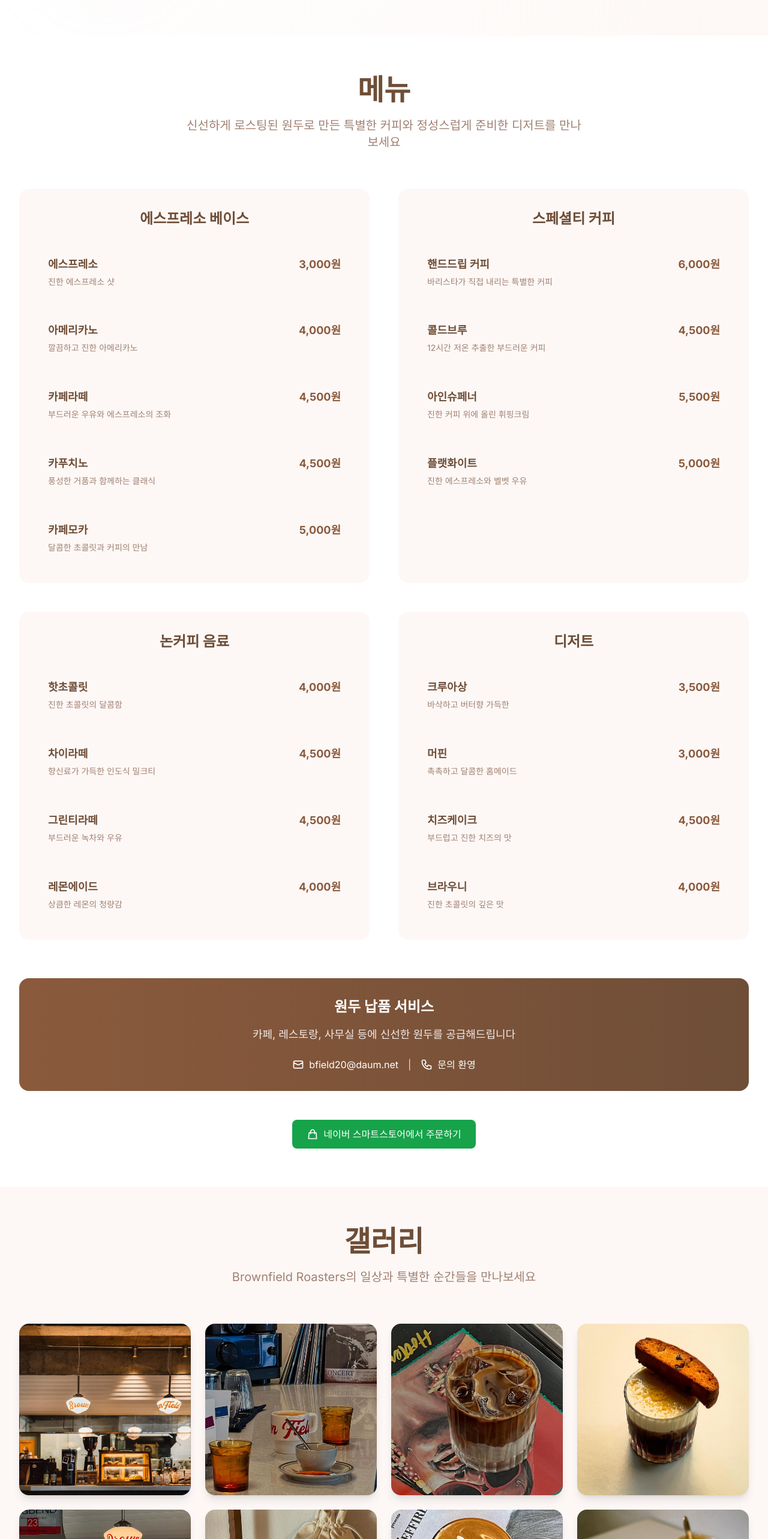
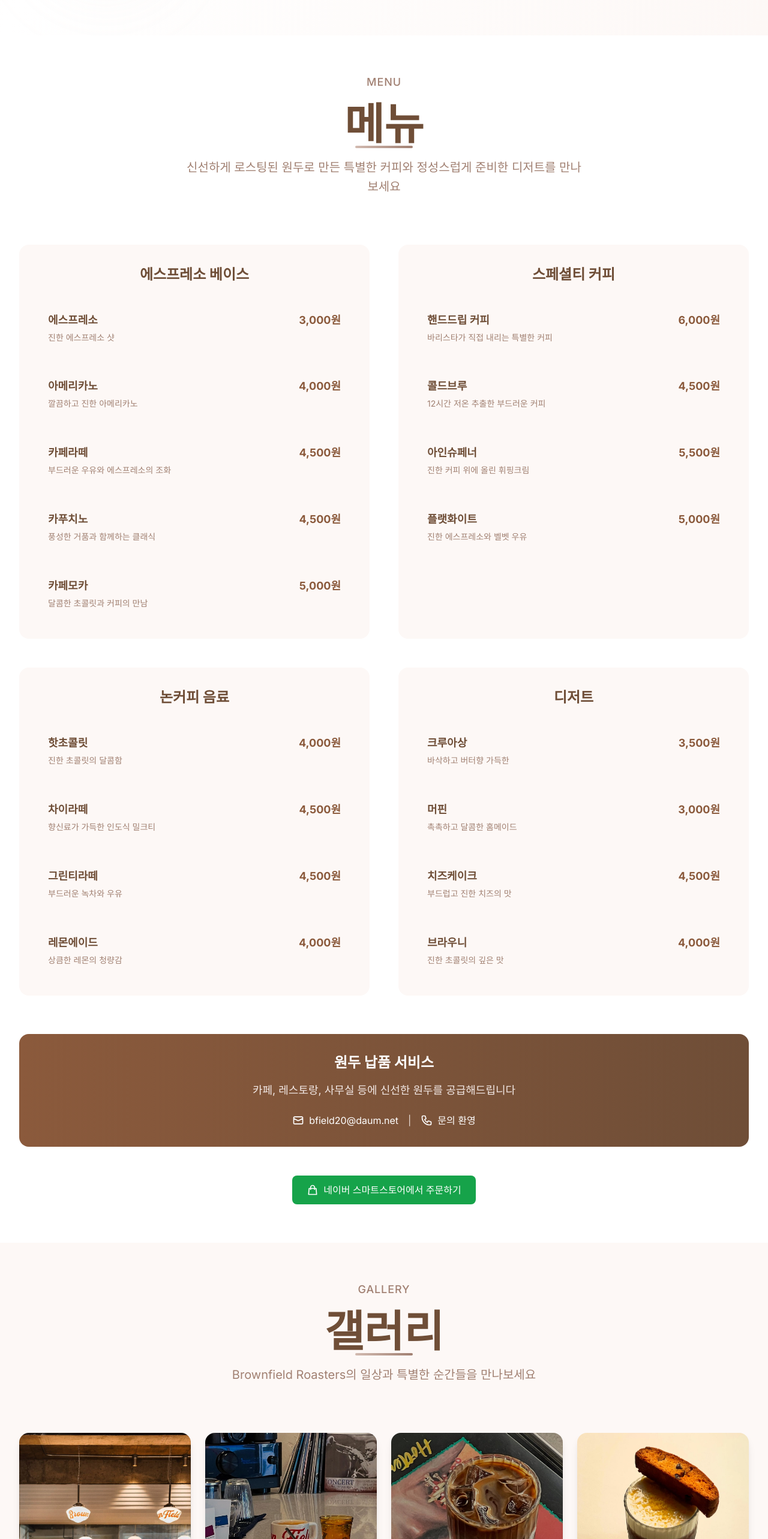
Before and after one commit to jinwooleegit/brownfield, a React (Create React App) app: page / in a window 1280 px wide. Shown: the part 3140-5706 px from the top of the page at 60% size. Built offline with nearby package versions, Linux system fonts and the light colour scheme.

Commit message:
Unify section header designs with consistent sophisticated styling

```diff
--- a/src/components/Contact.js
+++ b/src/components/Contact.js
@@ -5,13 +5,17 @@ const Contact = () => {
     <section id="contact" className="section-padding bg-coffee-50">
       <div className="container-max">
         {/* Section Header */}
-        <div className="text-center mb-16">
-          <h2 className="text-4xl md:text-5xl font-bold font-serif text-brown-800 mb-6">
-            찾아오시는 길
-          </h2>
-          <p className="text-xl text-brown-600 max-w-2xl mx-auto">
-            거제도에서 특별한 커피 경험을 기다리고 있습니다
-          </p>
+        <div className="text-center mb-20">
+          <div className="inline-block">
+            <span className="text-coffee-600 font-medium text-lg tracking-wider uppercase mb-4 block">Contact</span>
+            <h2 className="text-5xl md:text-7xl font-bold font-serif text-brown-800 mb-6 relative">
+              찾아오시는 길
+              <div className="absolute -bottom-2 left-1/2 transform -translate-x-1/2 w-24 h-1 bg-gradient-to-r from-coffee-400 to-coffee-600 rounded-full"></div>
+            </h2>
+            <p className="text-xl text-brown-600 max-w-2xl mx-auto leading-relaxed">
+              거제도에서 특별한 커피 경험을 기다리고 있습니다
+            </p>
+          </div>
         </div>
 
         <div className="grid lg:grid-cols-2 gap-16 items-start">
--- a/src/components/Gallery.js
+++ b/src/components/Gallery.js
@@ -58,13 +58,17 @@ const Gallery = () => {
     <section id="gallery" className="section-padding bg-gradient-to-br from-coffee-50 to-brown-50">
       <div className="container-max">
         {/* Section Header */}
-        <div className="text-center mb-16">
-          <h2 className="text-4xl md:text-5xl font-bold font-serif text-brown-800 mb-6">
-            갤러리
-          </h2>
-          <p className="text-xl text-brown-600 max-w-2xl mx-auto">
-            Brownfield Roasters의 일상과 특별한 순간들을 만나보세요
-          </p>
+        <div className="text-center mb-20">
+          <div className="inline-block">
+            <span className="text-coffee-600 font-medium text-lg tracking-wider uppercase mb-4 block">Gallery</span>
+            <h2 className="text-5xl md:text-7xl font-bold font-serif text-brown-800 mb-6 relative">
+              갤러리
+              <div className="absolute -bottom-2 left-1/2 transform -translate-x-1/2 w-24 h-1 bg-gradient-to-r from-coffee-400 to-coffee-600 rounded-full"></div>
+            </h2>
+            <p className="text-xl text-brown-600 max-w-2xl mx-auto leading-relaxed">
+              Brownfield Roasters의 일상과 특별한 순간들을 만나보세요
+            </p>
+          </div>
         </div>
 
         {/* Gallery Grid */}
--- a/src/components/Menu.js
+++ b/src/components/Menu.js
@@ -45,13 +45,17 @@ const Menu = () => {
     <section id="menu" className="section-padding bg-white">
       <div className="container-max">
         {/* Section Header */}
-        <div className="text-center mb-16">
-          <h2 className="text-4xl md:text-5xl font-bold font-serif text-brown-800 mb-6">
-            메뉴
-          </h2>
-          <p className="text-xl text-brown-600 max-w-2xl mx-auto">
-            신선하게 로스팅된 원두로 만든 특별한 커피와 정성스럽게 준비한 디저트를 만나보세요
-          </p>
+        <div className="text-center mb-20">
+          <div className="inline-block">
+            <span className="text-coffee-600 font-medium text-lg tracking-wider uppercase mb-4 block">Menu</span>
+            <h2 className="text-5xl md:text-7xl font-bold font-serif text-brown-800 mb-6 relative">
+              메뉴
+              <div className="absolute -bottom-2 left-1/2 transform -translate-x-1/2 w-24 h-1 bg-gradient-to-r from-coffee-400 to-coffee-600 rounded-full"></div>
+            </h2>
+            <p className="text-xl text-brown-600 max-w-2xl mx-auto leading-relaxed">
+              신선하게 로스팅된 원두로 만든 특별한 커피와 정성스럽게 준비한 디저트를 만나보세요
+            </p>
+          </div>
         </div>
 
         {/* Menu Grid */}
```
